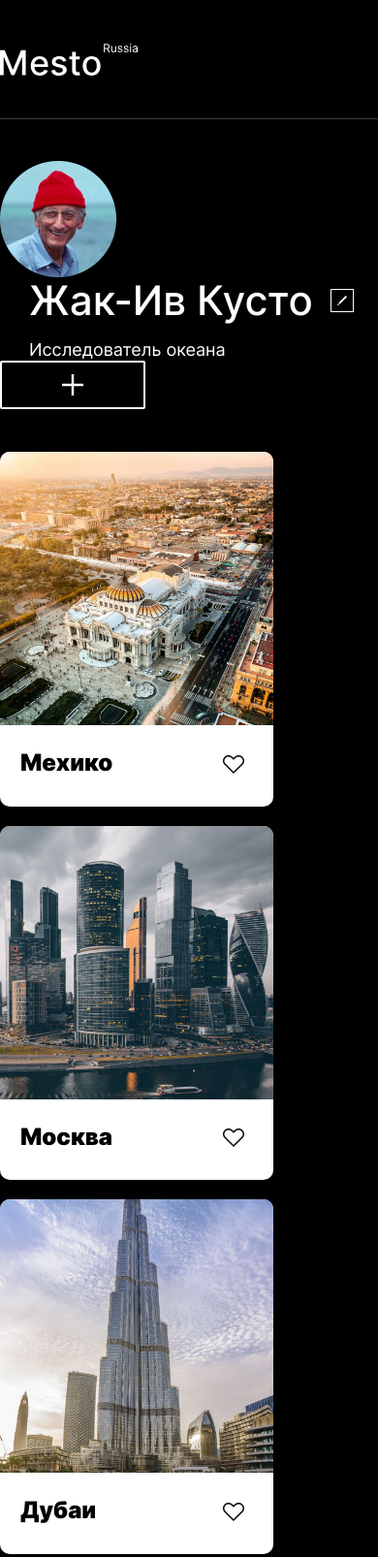
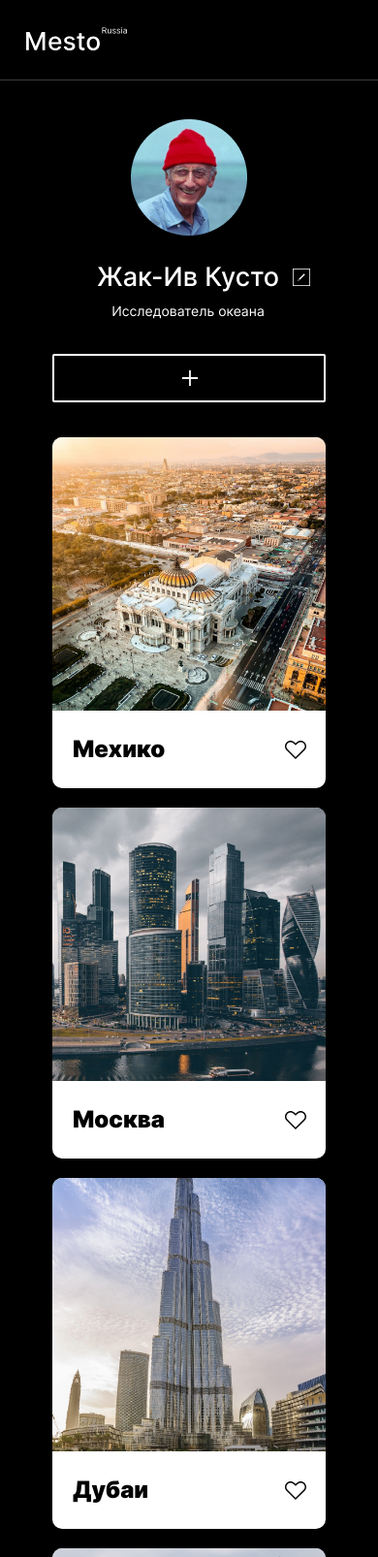
Before and after one commit to Vladimir-Bumagin/mesto-project, a plain HTML site: page index.html in a window 390 px wide. Shown: the top 1606 px of the page at 97% size. Drawn offline with Linux system fonts and the light colour scheme.

Commit message:
added mobile

```diff
--- a/blocks/footer/__copyright/footer__copyright.css
+++ b/blocks/footer/__copyright/footer__copyright.css
@@ -1,7 +1,14 @@
 .footer__copyright {
-  margin: 0%;
+  margin: 0;
   line-height: 22px;
   font-size: 18px;
   font-weight: 400;
   color: #545454;
 }
+
+@media screen and (max-width: 600px) {
+  .footer__copyright {
+    line-height: 19px;
+    font-size: 14px;
+  }
+}
--- a/blocks/footer/footer.css
+++ b/blocks/footer/footer.css
@@ -2,3 +2,9 @@
   padding-top: 72px;
   padding-bottom: 60px;
 }
+
+@media screen and (max-width: 600px) {
+  .footer {
+    padding: 48px 19px 36px;
+  }
+}
--- a/blocks/header/__line/header__line.css
+++ b/blocks/header/__line/header__line.css
@@ -2,3 +2,9 @@
   max-width: 100%;
   margin-top: 41px;
 }
+
+@media screen and (max-width: 600px) {
+  .header__line {
+    margin-top: 26px;
+  }
+}
--- a/blocks/header/__logo/header__logo.css
+++ b/blocks/header/__logo/header__logo.css
@@ -0,0 +1,10 @@
+.header__logo {
+  width: 142px;
+}
+@media screen and (max-width: 600px) {
+  .header__logo {
+    flex-direction: column;
+    width: 104px;
+    padding-left: 27px;
+  }
+}
--- a/blocks/header/header.css
+++ b/blocks/header/header.css
@@ -1,3 +1,9 @@
 .header {
   padding-top: 45px;
 }
+
+@media screen and (max-width: 600px) {
+  .header {
+    padding-top: 28px;
+  }
+}
--- a/blocks/main-content/main-content.css
+++ b/blocks/main-content/main-content.css
@@ -0,0 +1,5 @@
+@media screen and (max-width: 600px) {
+  .header {
+    padding-top: 28px;
+  }
+}
--- a/index.html
+++ b/index.html
@@ -42,115 +42,91 @@
         <div class="photo-card">
           <div class="photo-card__image-wrapper">
             <img
-              src="./images/Mexico (1).jpg"
+              src="./images/Mexico.jpg"
               alt="Мехико с высоты."
               class="photo-card__image"
             />
           </div>
           <div class="photo-card__caption">
             <h2 class="photo-card__title">Мехико</h2>
-            <button class="like button-hover">
-              <img
-                src="./images/Group.svg"
-                alt="Знак лайк в виде сердечка"
-                class="like__logo"
-              />
-            </button>
+            <button
+              class="like-button like-button_active button-hover"
+            ></button>
           </div>
         </div>
         <div class="photo-card">
           <div class="photo-card__image-wrapper">
             <img
-              src="./images/Moscow-min (1).jpg"
-              alt="Высотные бизнес-здания на берегу канала."
+              src="./images/Moscow.jpg"
+              alt="Высотные бизнес-здания Делового центра Москвы на берегу канала."
               class="photo-card__image"
             />
           </div>
           <div class="photo-card__caption">
             <h2 class="photo-card__title">Москва</h2>
-            <button class="like button-hover">
-              <img
-                src="./images/Group.svg"
-                alt="Знак лайк в виде сердечка"
-                class="like__logo"
-              />
-            </button>
+            <button
+              class="like-button like-button_active button-hover"
+            ></button>
           </div>
         </div>
         <div class="photo-card">
           <div class="photo-card__image-wrapper">
             <img
-              src="./images/Dubai-min (1).jpg"
+              src="./images/Dubai.jpg"
               alt="Небоскрёб Бурдж Халифа в Дубаи - самое высокое здание в мире."
               class="photo-card__image"
             />
           </div>
           <div class="photo-card__caption">
             <h2 class="photo-card__title">Дубаи</h2>
-            <button class="like button-hover">
-              <img
-                src="./images/Group.svg"
-                alt="Знак лайк в виде сердечка"
-                class="like__logo"
-              />
-            </button>
+            <button
+              class="like-button like-button_active button-hover"
+            ></button>
           </div>
         </div>
         <div class="photo-card">
           <div class="photo-card__image-wrapper">
             <img
-              src="./images/London-min (1).jpg"
+              src="./images/London.jpg"
               alt="Тауэрский мост в Лондоне."
               class="photo-card__image"
             />
           </div>
           <div class="photo-card__caption">
             <h2 class="photo-card__title">Лондон</h2>
-            <button class="like button-hover">
-              <img
-                src="./images/Group.svg"
-                alt="Знак лайк в виде сердечка"
-                class="like__logo"
-              />
-            </button>
+            <button
+              class="like-button like-button_active button-hover"
+            ></button>
           </div>
         </div>
         <div class="photo-card">
           <div class="photo-card__image-wrapper">
             <img
-              src="./images/Paris-min (1).jpg"
-              alt="Эйфелева башня с подсветкой ночью."
+              src="./images/Paris.jpg"
+              alt="Эйфелева башня с подсветкой вечером."
               class="photo-card__image"
             />
           </div>
           <div class="photo-card__caption">
             <h2 class="photo-card__title">Париж</h2>
-            <button class="like button-hover">
-              <img
-                src="./images/Group.svg"
-                alt="Знак лайк в виде сердечка"
-                class="like__logo"
-              />
-            </button>
+            <button
+              class="like-button like-button_active button-hover"
+            ></button>
           </div>
         </div>
         <div class="photo-card">
           <div class="photo-card__image-wrapper">
             <img
-              src="./images/New-York-min (1).jpg"
+              src="./images/New-York.jpg"
               alt="Ночной Нью-Йорк с высоты."
               class="photo-card__image"
             />
           </div>
           <div class="photo-card__caption">
             <h2 class="photo-card__title">Нью-Йорк</h2>
-            <button class="like button-hover">
-              <img
-                src="./images/Group.svg"
-                alt="Знак лайк в виде сердечка"
-                class="like__logo"
-              />
-            </button>
+            <button
+              class="like-button like-button_active button-hover"
+            ></button>
           </div>
         </div>
       </section>
--- a/pages/index.css
+++ b/pages/index.css
@@ -14,6 +14,12 @@
   justify-content: space-between;
   align-items: center;
 }
+@media screen and (max-width: 600px) {
+  .profile {
+    flex-direction: column;
+    padding-top: 38px;
+  }
+}
 .profile__info {
   display: flex;
   flex-wrap: wrap;
@@ -21,11 +27,23 @@
   align-items: center;
 }
 
+@media screen and (max-width: 600px) {
+  .profile__info {
+    flex-direction: column;
+  }
+}
 .profile__areas {
   padding-left: 30px;
   display: grid;
   grid-template-columns: max-content max-content;
   gap: 16px 18px;
+}
+
+@media screen and (max-width: 600px) {
+  .profile__areas {
+    gap: 10px 14px;
+    padding-top: 26px;
+  }
 }
 
 .profile__title {
@@ -37,12 +55,28 @@
   white-space: nowrap;
   overflow: hidden;
 }
+@media screen and (max-width: 600px) {
+  .profile__title {
+    line-height: 33px;
+    font-size: 27px;
+  }
+}
 
 .profile__subtitle {
   margin: 0;
   line-height: 22px;
   font-size: 18px;
   font-weight: 400;
+}
+
+@media screen and (max-width: 600px) {
+  .profile__subtitle {
+    line-height: 17px;
+    font-size: 14px;
+    display: flex;
+    flex-direction: column;
+    align-items: center;
+  }
 }
 .profile__edit-button {
   background-color: black;
@@ -57,6 +91,14 @@
   object-position: center;
 }
 
+@media screen and (max-width: 600px) {
+  .profile__edit-button {
+    height: 18px;
+    width: 18px;
+    align-self: bottom;
+  }
+}
+
 .profile__add-images-button {
   background-color: black;
   background-image: url(../images/AddButton.svg);
@@ -65,26 +107,42 @@
   background-position: center;
   min-height: 50px;
   min-width: 150px;
-  object-fit: cover;
-  object-position: center;
+}
+
+@media screen and (max-width: 600px) {
+  .profile__add-images-button {
+    background-image: url(../images/AddButtonMobile.svg);
+    min-width: 282px;
+    margin-top: 36px;
+  }
 }
 
 .photo-cards {
+  box-sizing: border-box;
   max-width: 880px;
   padding-top: 44px;
   display: grid;
   grid-template-columns: repeat(auto-fit, 282px);
   gap: 20px 17px;
+  justify-content: center;
+}
+
+@media screen and (max-width: 600px) {
+  .photo-cards {
+    padding-top: 36px;
+  }
 }
 
 .photo-card {
   max-width: 282px;
   background-color: #fff;
   border-radius: 10px;
+  box-shadow: 0px 0px 25px rgba(0, 0, 0, 0.15);
 }
 
 .photo-card__caption {
   display: flex;
+  align-items: center;
   justify-content: space-between;
 }
 .photo-card__image-wrapper {
@@ -100,20 +158,30 @@
 }
 
 .photo-card__title {
+  line-height: 29px;
+  font-size: 24px;
+  font-weight: 900;
   margin: 0;
   color: #000;
-  padding: 25px 0 31px 21px;
+  padding: 25px 0 26px 21px;
   text-overflow: ellipsis;
   white-space: nowrap;
   overflow: hidden;
 }
-.like {
-  padding: 0 30px 0 0;
+.like-button {
+  background-color: #fff;
+  padding: 0;
+  margin-right: 20px;
+  background-image: url(../images/LikeLight.svg);
+  background-size: cover;
+  background-repeat: no-repeat;
+  background-position: center;
+  height: 19px;
+  width: 22px;
 }
 
 .button-hover {
   border: 0;
-  background-color: inherit;
   cursor: pointer;
   opacity: 1;
 }
@@ -121,3 +189,6 @@
   opacity: 0.6;
   transition: 0.8s;
 }
+.like-button_active:active {
+  background-image: url(../images/LikeDark.svg);
+}
```
Also changed, not shown: images/AddButtonMobile.svg (added), images/Dubai.jpg (renamed from images/Dubai-min (1).jpg), images/Group-optim.svg (added), images/LikeDark.svg (added), images/LikeLight.svg (added), images/London.jpg (renamed from images/London-min (1).jpg), images/Mexico.jpg (renamed from images/Mexico (1).jpg), images/Moscow.jpg (renamed from images/Moscow-min (1).jpg), images/New-York.jpg (renamed from images/New-York-min (1).jpg), images/Paris.jpg (renamed from images/Paris-min (1).jpg).
